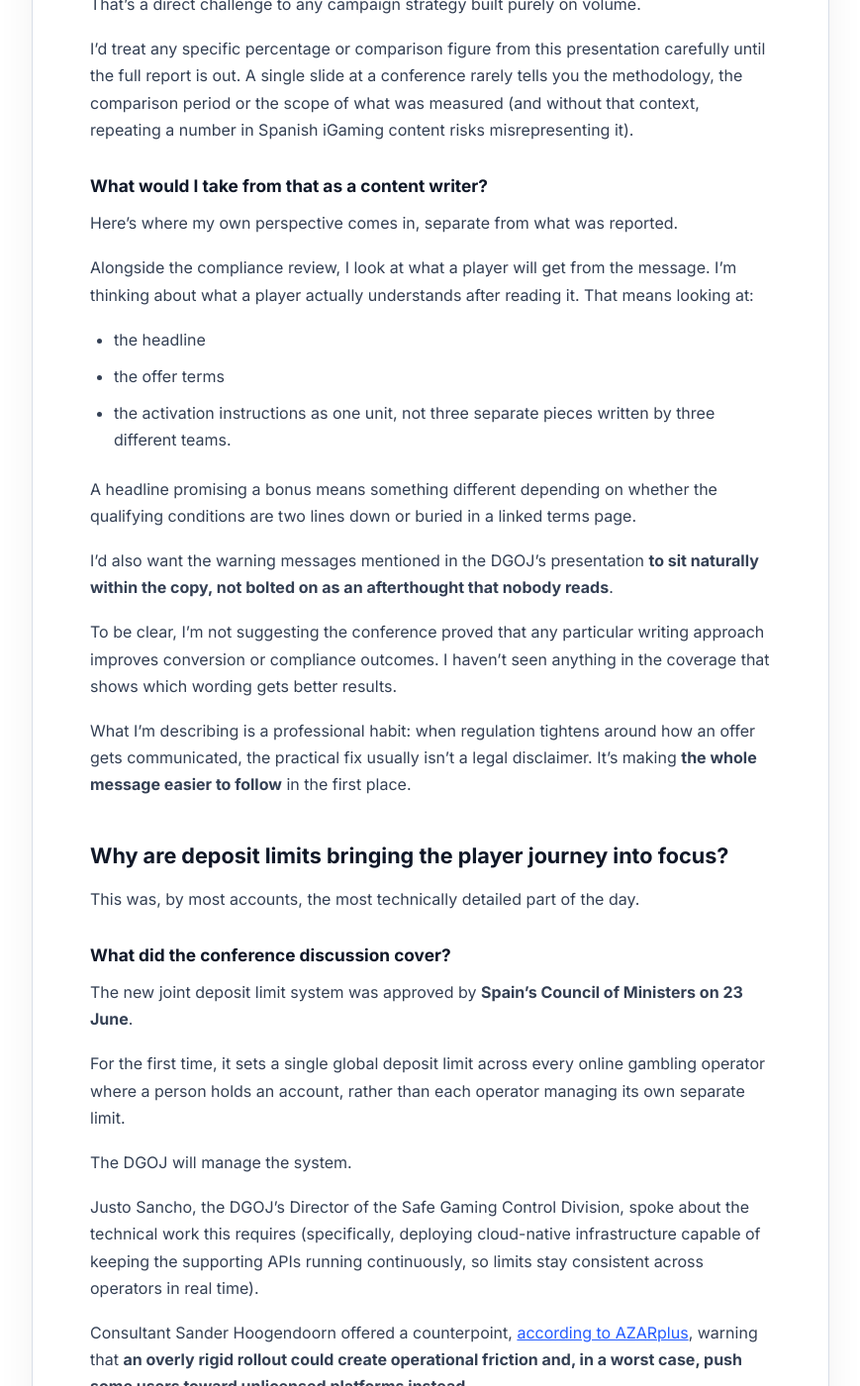
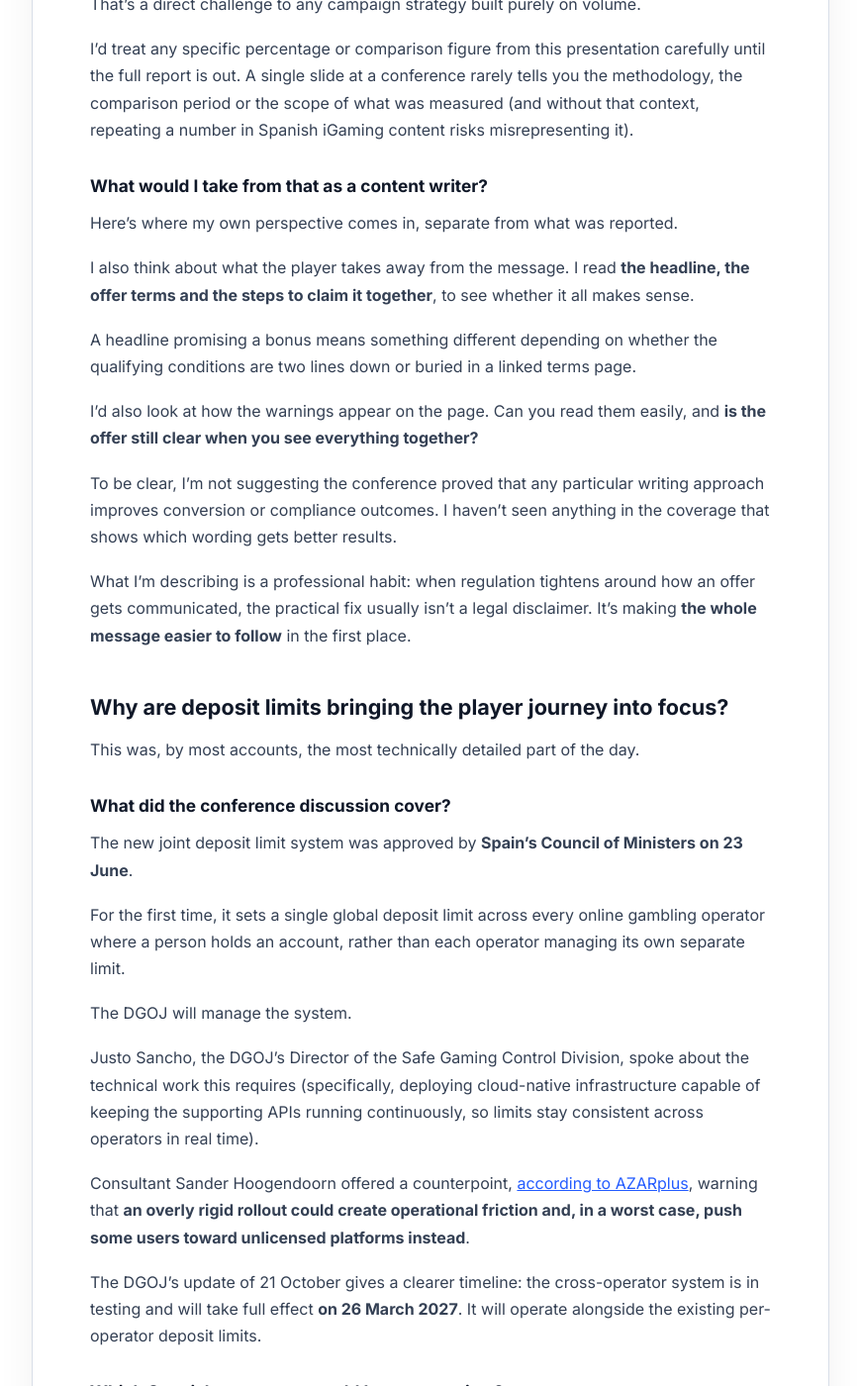
Before and after one commit to lauravlhenche/portfolio, a Jekyll site: the page built from _posts/2026-10-26-gaming-in-spain-2026.md, in a window 1280 px wide and 1400 px high, scrolled down 2690 px. Shown: the whole window at 99% size, without its empty margins (205-1074 px from the left). Built offline with Jekyll 4.4.1, drawn with Linux system fonts in a browser that asks for light colours; some of the changed text lies outside the part shown.

Commit message:
Update 2026-10-26-gaming-in-spain-2026.md

```diff
--- a/_posts/2026-10-26-gaming-in-spain-2026.md
+++ b/_posts/2026-10-26-gaming-in-spain-2026.md
@@ -56,15 +56,11 @@ I'd treat any specific percentage or comparison figure from this presentation ca
 
 Here's where my own perspective comes in, separate from what was reported.
 
-Alongside the compliance review, I look at what a player will get from the message. I'm thinking about what a player actually understands after reading it. That means looking at:
-
-- the headline
-- the offer terms
-- the activation instructions as one unit, not three separate pieces written by three different teams.
+I also think about what the player takes away from the message. I read **the headline, the offer terms and the steps to claim it together**, to see whether it all makes sense.
 
 A headline promising a bonus means something different depending on whether the qualifying conditions are two lines down or buried in a linked terms page.
 
-I'd also want the warning messages mentioned in the DGOJ's presentation **to sit naturally within the copy, not bolted on as an afterthought that nobody reads**.
+I’d also look at how the warnings appear on the page. Can you read them easily, and **is the offer still clear when you see everything together?**
 
 To be clear, I'm not suggesting the conference proved that any particular writing approach improves conversion or compliance outcomes. I haven’t seen anything in the coverage that shows which wording gets better results.
 
@@ -87,8 +83,6 @@ Justo Sancho, the DGOJ's Director of the Safe Gaming Control Division, spoke abo
 Consultant Sander Hoogendoorn offered a counterpoint, [according to AZARplus](https://www.azarplus.com/gaming-in-spain-reune-al-sector-en-una-jornada-de-debate-analisis-y-reivindicacion-ante-el-nuevo-escenario-regulatorio/), warning that **an overly rigid rollout could create operational friction and, in a worst case, push some users toward unlicensed platforms instead**.
 
 The DGOJ’s update of 21 October gives a clearer timeline: the cross-operator system is in testing and will take full effect **on 26 March 2027**. It will operate alongside the existing per-operator deposit limits.
-
-Approval by the Council of Ministers, DGOJ technical rollout, and the date operators must actually have the system live are three separate milestones, and I'd want to see each one dated individually before writing anything definitive for a client.
 
 ### Which Spanish messages would I want to review?
 
@@ -174,7 +168,7 @@ The DGOJ has stated that the complete impact assessment of Royal Decree 958/2020
 
 ### What is Spain's joint deposit limit system?
 
-Approved by the Council of Ministers on 23 June, it sets a single global deposit limit across every online gambling operator where a person holds an account, managed by the DGOJ, replacing the previous model where each operator set its own independent limit.
+The new system puts a shared deposit limit across a player’s accounts with licensed operators in Spain. The DGOJ will manage it, and each operator’s own limits will still apply. It takes full effect on 26 March 2027.
 
 ### How does this conference coverage affect Spanish iGaming content and translations?
 
```
